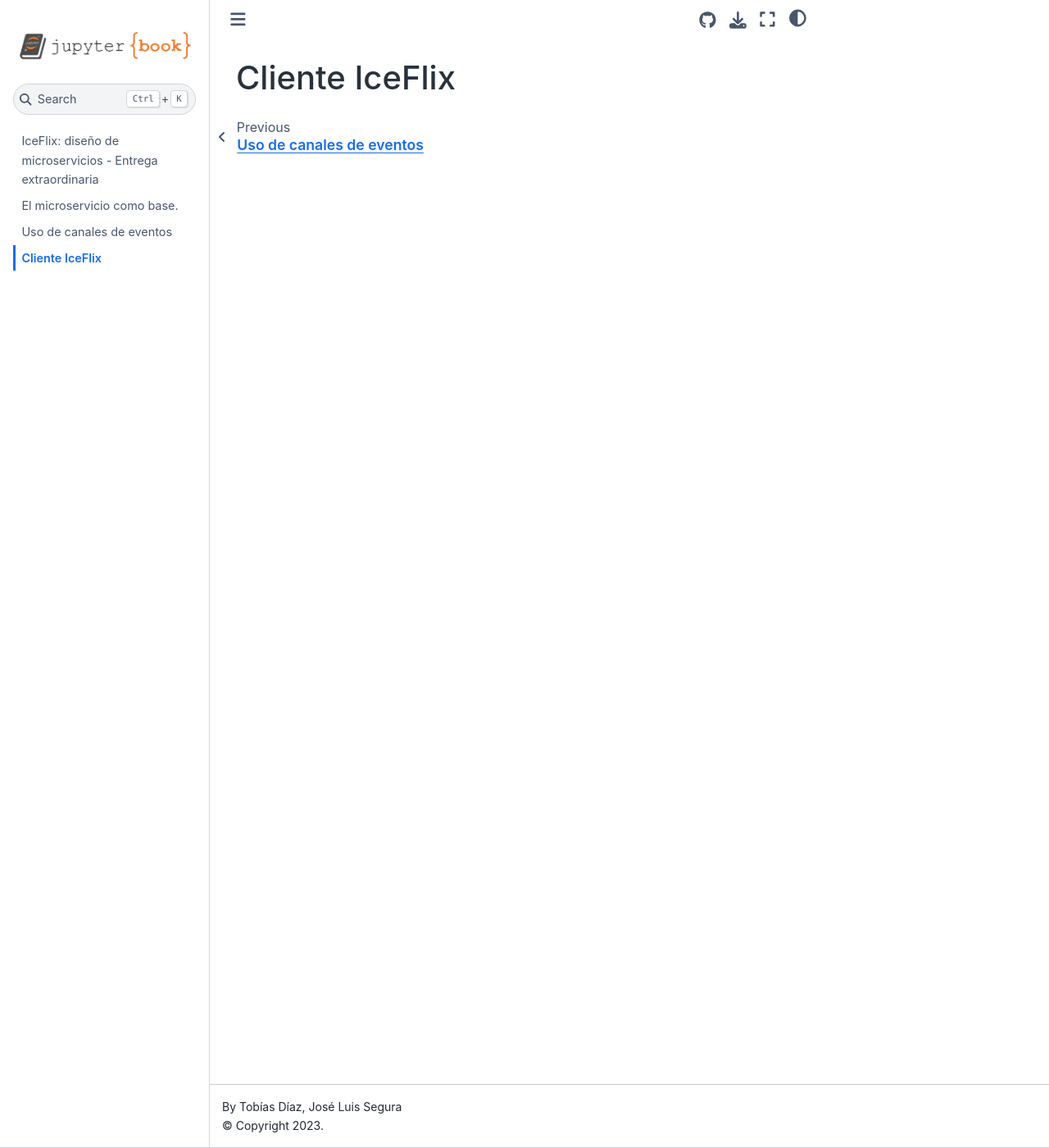
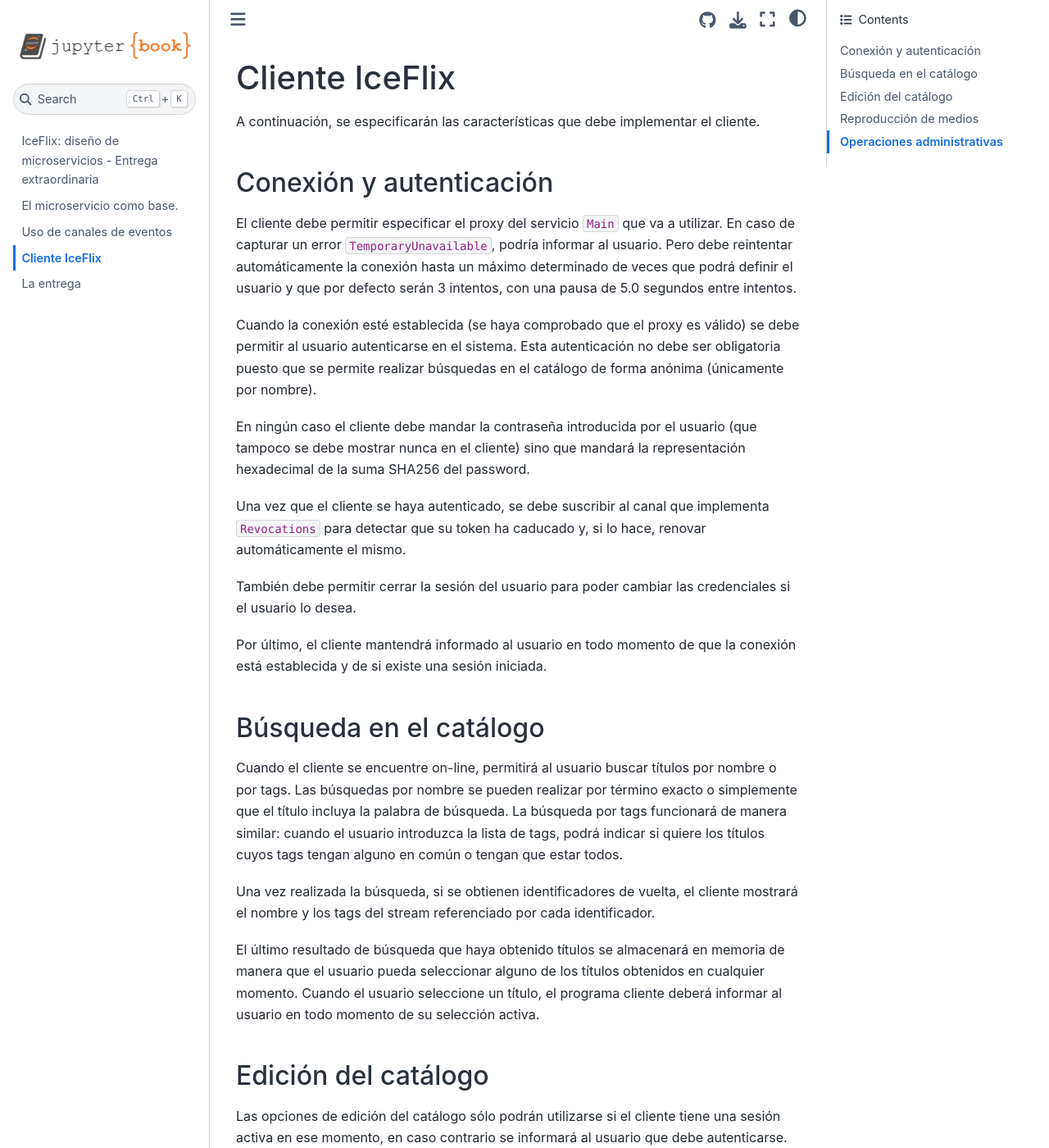
Before and after one commit to UCLM-ESI/ssdd-lab, a Jupyter Book: the page built from cliente.md, in a window 1280 px wide and 1400 px high. Shown: the whole window at 82% size. Built offline with Jupyter Book 1.0.4 settings and Sphinx 7.4.7 and the Sphinx Book theme 1.1.4, drawn with Linux system fonts in a browser that asks for light colours; some of the changed text lies outside the part shown.

Commit message:
Ready for review

```diff
--- a/_toc.yml
+++ b/_toc.yml
@@ -7,3 +7,4 @@ chapters:
 - file: microservicio.md
 - file: canales_eventos.md
 - file: cliente.md
+- file: entrega.md
--- a/cliente.md
+++ b/cliente.md
@@ -1 +1,93 @@
 # Cliente IceFlix
+
+A continuación, se especificarán las características que debe implementar
+el cliente.
+
+## Conexión y autenticación
+
+El cliente debe permitir especificar el proxy del servicio `Main` que va a
+utilizar. En caso de capturar un error `TemporaryUnavailable`, podría
+informar al usuario. Pero debe reintentar automáticamente la conexión hasta
+un máximo determinado de veces que podrá definir el usuario y que por
+defecto serán 3 intentos, con una pausa de 5.0 segundos entre intentos.
+
+Cuando la conexión esté establecida (se haya comprobado que el proxy es
+válido) se debe permitir al usuario autenticarse en el sistema. Esta
+autenticación no debe ser obligatoria puesto que se permite realizar
+búsquedas en el catálogo de forma anónima (únicamente por nombre).
+
+En ningún caso el cliente debe mandar la contraseña introducida por el
+usuario (que tampoco se debe mostrar nunca en el cliente) sino que mandará
+la representación hexadecimal de la suma SHA256 del password.
+
+Una vez que el cliente se haya autenticado, se debe suscribir al canal que
+implementa `Revocations` para detectar que su token ha caducado y, si lo
+hace, renovar automáticamente el mismo.
+
+También debe permitir cerrar la sesión del usuario para poder cambiar las
+credenciales si el usuario lo desea.
+
+Por último, el cliente mantendrá informado al usuario en todo momento de
+que la conexión está establecida y de si existe una sesión iniciada.
+
+## Búsqueda en el catálogo
+
+Cuando el cliente se encuentre on-line, permitirá al usuario buscar títulos
+por nombre o por tags. Las búsquedas por nombre se pueden realizar por
+término exacto o simplemente que el título incluya la palabra de búsqueda.
+La búsqueda por tags funcionará de manera similar: cuando el usuario
+introduzca la lista de tags, podrá indicar si quiere los títulos cuyos tags
+tengan alguno en común o tengan que estar todos.
+
+Una vez realizada la búsqueda, si se obtienen identificadores de vuelta, el
+cliente mostrará el nombre y los tags del stream referenciado por cada
+identificador.
+
+El último resultado de búsqueda que haya obtenido títulos se almacenará en
+memoria de manera que el usuario pueda seleccionar alguno de los títulos
+obtenidos en cualquier momento. Cuando el usuario seleccione un título, el
+programa cliente deberá informar al usuario en todo momento de su selección
+activa.
+
+## Edición del catálogo
+
+Las opciones de edición del catálogo sólo podrán utilizarse si el cliente
+tiene una sesión activa en ese momento, en caso contrario se informará al
+usuario que debe autenticarse. Además de tener un token válido, el usuario
+deberá haber seleccionado alguno de los títulos que haya encontrado en una
+búsqueda anterior; si no tiene seleccionado ningún título, el error deberá
+informar al usuario de que necesita uno.
+
+Una vez se disponga de autorización y del título que se desea editar, el
+cliente debe permitir añadir tags (uno o varios) o eliminarlos.
+
+## Reproducción de medios
+
+Si el cliente dispone de conexión, autorización y título seleccionado, debe
+permitir al usuario iniciar la reproducción del flujo. Una vez iniciado una
+reproducción, el cliente seguirá funcionando con normalidad, además debe
+permitir interrumpir el flujo en cualquier momento. Cuando se esté
+reproduciendo un vídeo, el cliente debe informar al usuario de este hecho
+de forma continua, además, debe suscribirse al canal asociado al
+`StreamController` que implementa `StreamSync` para recibir los eventos
+`requestAuthentication()` necesarios para continuar con la recepción del
+video en caso de expiración del token.
+
+## Operaciones administrativas
+
+Las diferentes operaciones administrativas que están definidas para los
+servicios deben poder ser utilizadas, bien en el mismo cliente a través de
+un menú específico, bien en un cliente específico aparte. En ambos casos,
+el token administrativo se tratará como una contraseña, no debiéndose
+mostrar en pantalla. Puede ser suministrado como parámetro de
+configuración.
+
+Para la operación `StreamProvider.uploadMedia()` será necesario implementar
+un sirviente de la interfaz `MediaUploader`:
+
+- `receive()`: el servicio de stream provider llamará a esta operación para
+    recibir un bloque de bytes, de como máximo, el tamaño indicado.
+
+- `close()`:  el servicio de stream provider llamará a esta operación para
+    cancelar la subida o cuando el número de bytes recibido en el último
+    `receive` sea 0, para indicar que ya se ha terminado la transferencia.
```
Also changed, not shown: entrega.md (added, +91 -0 lines).
